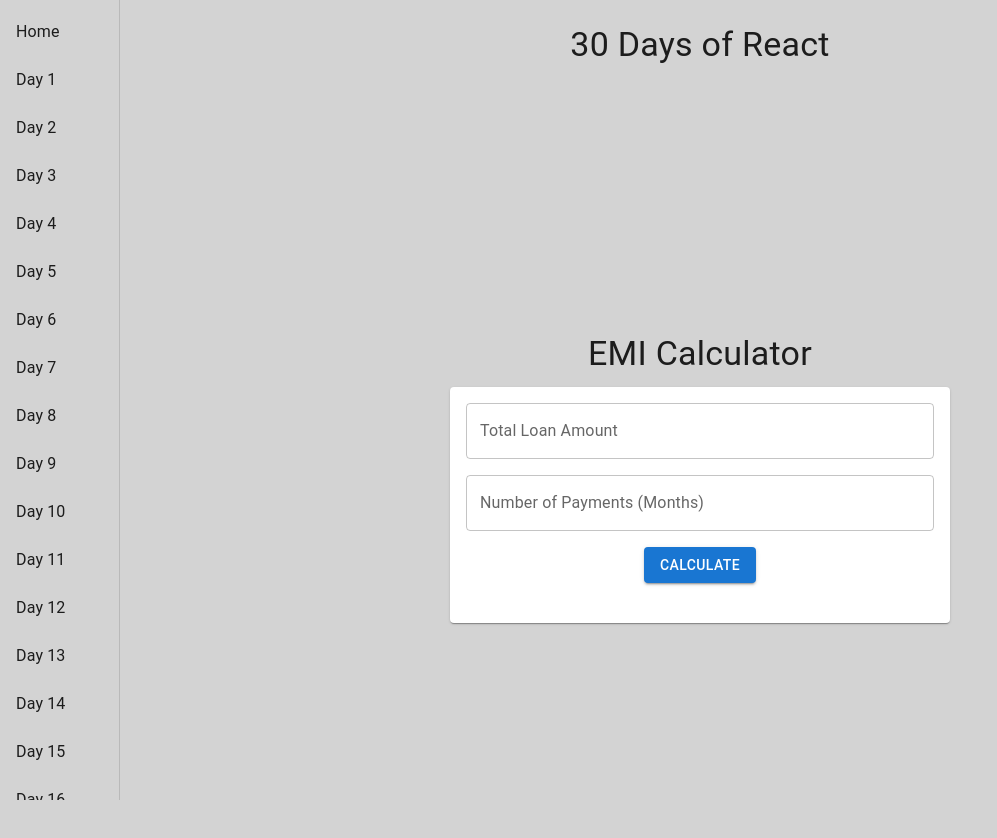
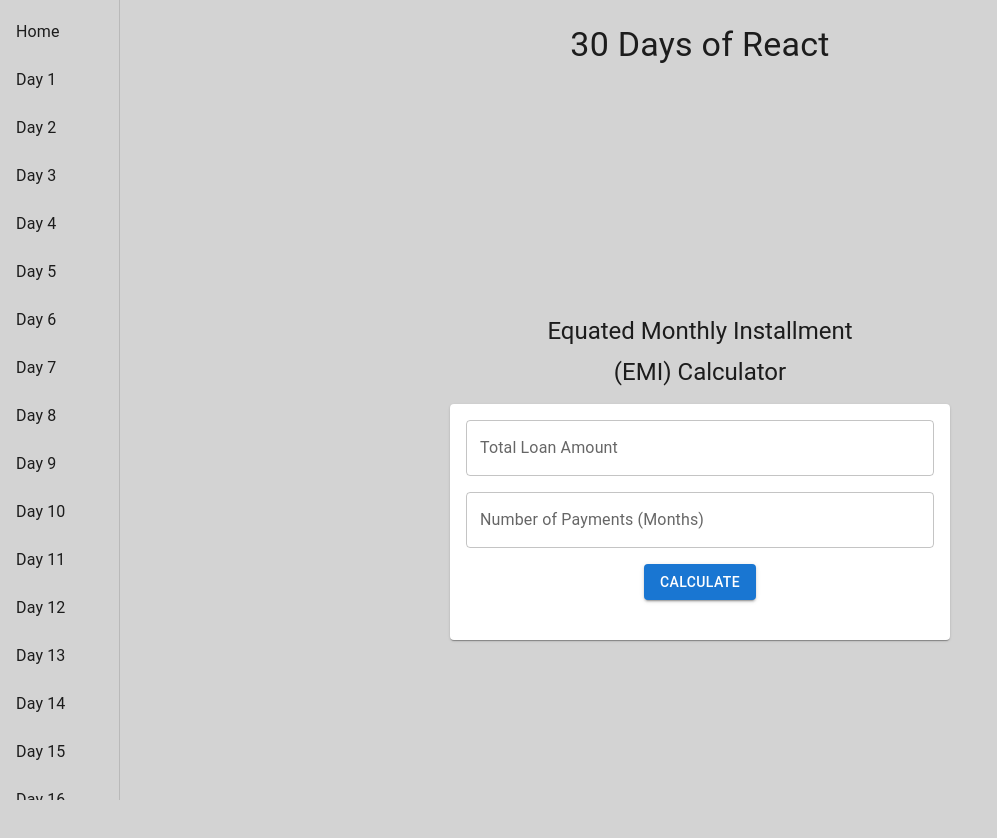
Before and after one commit to Cema2019/codedamn-challenge-30-days-of-react, a React (Vite) app: page /loan-calculator in a window 1280 px wide. Shown: the top 838 px of the page, without its empty margins (0-997 px from the left). Built offline with nearby package versions, Linux system fonts and the light colour scheme.

Commit message:
Update heading

```diff
--- a/components/LoanCalculator.tsx
+++ b/components/LoanCalculator.tsx
@@ -33,8 +33,11 @@ const LoanCalculator: React.FC = () => {
       p={2}
     >
       <Box width="100%" maxWidth="500px">
-        <Typography variant="h4" align="center" gutterBottom>
-          EMI Calculator
+        <Typography variant="h5" align="center" gutterBottom>
+          Equated Monthly Installment
+        </Typography>
+        <Typography variant="h5" align="center" gutterBottom mb={2}>
+          (EMI) Calculator
         </Typography>
         <Card>
           <CardContent>
@@ -44,6 +47,7 @@ const LoanCalculator: React.FC = () => {
                 type="number"
                 value={cost}
                 onChange={(e) => setCost(e.target.value)}
+                inputProps={{ min: 0 }}
                 fullWidth
                 placeholder="Enter total loan amount"
               />
@@ -54,6 +58,7 @@ const LoanCalculator: React.FC = () => {
                 type="number"
                 value={interval}
                 onChange={(e) => setInterval(e.target.value)}
+                inputProps={{ min: 0 }}
                 fullWidth
                 placeholder="Enter number of months"
               />
```
